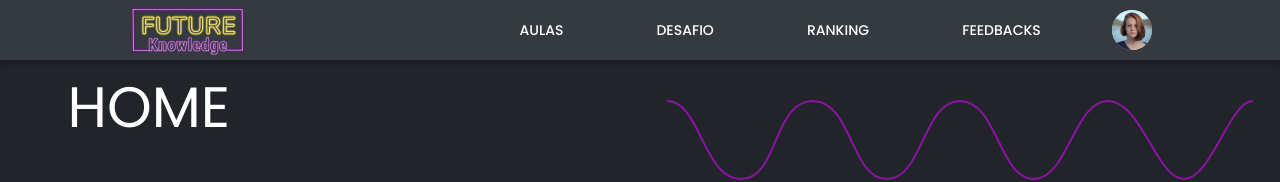
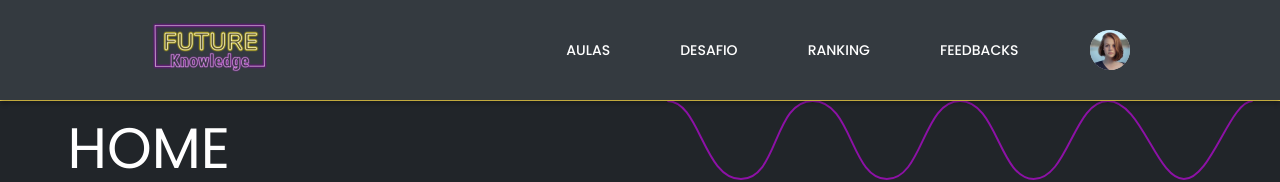
Before and after one commit to victornathanael/future-knowledge, a React (Vite) app: page / in a window 1280 px wide. Shown: the top 182 px of the page. Built offline with nearby package versions, Linux system fonts and the light colour scheme; no server answers.

Commit message:
feat: add side navbar when the screen decrease

```diff
--- a/src/components/Header/Header.css
+++ b/src/components/Header/Header.css
@@ -1,37 +1,43 @@
 header {
     display: flex;
+    box-sizing: border-box;
+    border-bottom: solid 1px #ffdf52;
+}
+
+#header-container {
+    display: flex;
     height: 60px;
-    background: var(--neutral-08, #343a40);
-    box-shadow: 0px 4px 4px 0px #00000040;
+    width: 100%;
     justify-content: space-around;
     align-items: center;
+    background: var(--neutral-08, #343a40);
+    box-shadow: 0px 4px 4px 0px rgba(0, 0, 0, 0.25);
+    padding: 20px;
 }
 
 #future-knowledge-logo {
     width: 120px;
     height: 51px;
-    flex-shrink: 0;
 }
 
 #profile-photo {
-    flex-shrink: 0;
     border-radius: 40px;
     margin-left: 56px;
 }
 
-#items-header {
+#navbar {
     display: flex;
-    justify-content: space-around;
 }
 
 #links {
     display: flex;
     align-items: flex-start;
-    gap: 63px;
+    gap: 40px;
+    margin-left: 20px;
 }
 
 #links p {
-    padding: 15px;
+    margin: 15px;
     color: #fff;
     font-family: 'Poppins', sans-serif;
     font-size: 14px;
@@ -40,3 +46,97 @@ header {
     line-height: 20px;
     letter-spacing: 0.014px;
 }
+
+#line {
+    display: flex;
+    flex-direction: column;
+}
+
+.ranking-text {
+    text-decoration: none;
+    color: white;
+}
+
+.ranking-text:hover {
+    color: black;
+}
+
+/* mobile */
+
+.side-navbar-button-open {
+    position: absolute;
+    top: 23px;
+    right: 25px;
+    text-decoration: none;
+    color: white;
+    font-size: 25px;
+    z-index: 1;
+}
+
+.side-navbar-button-close {
+    position: fixed;
+    top: 23px;
+    right: 25px;
+    text-decoration: none;
+    color: white;
+    font-size: 25px;
+    z-index: 2;
+}
+
+.side-navbar__links {
+    display: flex;
+    flex-direction: column;
+    justify-content: center;
+    height: 50%;
+    justify-content: space-around;
+    margin: 50px 30px;
+}
+
+.side-navbar__links li {
+    color: #fff;
+}
+
+.side-navbar-photo {
+    position: relative;
+    bottom: 47px;
+    right: 10px;
+}
+
+.fade {
+    position: fixed;
+    width: 100%;
+    height: 100%;
+    background-color: #000;
+    opacity: 0.5;
+    z-index: 1;
+}
+
+@media (min-width: 726px) {
+    .side-navbar-button-open,
+    #side-navbar,
+    .fade {
+        display: none;
+    }
+}
+
+@media (max-width: 725px) {
+    #links,
+    #profile-photo {
+        display: none;
+    }
+
+    #header-container {
+        padding: 10px 30px;
+        justify-content: space-between;
+    }
+
+    #side-navbar {
+        position: fixed;
+        height: 100%;
+        width: 30%;
+        right: 0;
+        background-color: #495057;
+        z-index: 1;
+        border: 1px solid #6c757d;
+    }
+}
--- a/src/components/Header/Header.jsx
+++ b/src/components/Header/Header.jsx
@@ -1,24 +1,73 @@
+import { Link } from 'react-router-dom';
+import { AiOutlineMenu } from 'react-icons/ai';
+import { AiOutlineClose } from 'react-icons/ai';
+
 import './Header.css';
+
 import fkLogoHeader from '../../assets/future-knowledge-logo.png';
 import profilePhoto from '../../assets/profile-photo.svg';
+import { useState } from 'react';
 
 export default function Header() {
+    const [isOpen, setIsOpen] = useState(false);
+
     return (
-        <header id='header-container'>
+        <header>
+            <div id='header-container'>
+                <Link to={'/'}>
                     <img
                         id='future-knowledge-logo'
                         src={fkLogoHeader}
                         alt='image written future knowledge'
                     />
-            <div id='items-header'>
+                </Link>
+                <div id='navbar'>
                     <div id='links'>
                         <p>AULAS</p>
                         <p>DESAFIO</p>
-                    <p>RANKING</p>
+                        <p>
+                            <Link to={'/ranking'} className='ranking-text'>
+                                RANKING
+                            </Link>
+                        </p>
                         <p>FEEDBACKS</p>
                     </div>
                     <img id='profile-photo' src={profilePhoto} alt='profile image' />
+                    <Link className='side-navbar-button-open' onClick={() => setIsOpen(!isOpen)}>
+                        <AiOutlineMenu />
+                    </Link>
                 </div>
+            </div>
+            {isOpen && (
+                <>
+                    <div className='fade'></div>
+                    <div id='side-navbar'>
+                        <ul className='side-navbar__links'>
+                            <li>
+                                <img
+                                    className='side-navbar-photo'
+                                    src={profilePhoto}
+                                    alt='profile image'
+                                />
+                            </li>
+                            <li>
+                                <Link
+                                    className='side-navbar-button-close'
+                                    onClick={() => setIsOpen(!isOpen)}
+                                >
+                                    <AiOutlineClose />
+                                </Link>
+                            </li>
+                            <li>AULA</li>
+                            <li>DESAFIO</li>
+                            <Link to={'/ranking'} className='ranking-text'>
+                                <li>RANKING</li>
+                            </Link>
+                            <li>FEEDBACKS</li>
+                        </ul>
+                    </div>
+                </>
+            )}
         </header>
     );
 }
```
Lines whose indentation alone changed are shown as unchanged.
